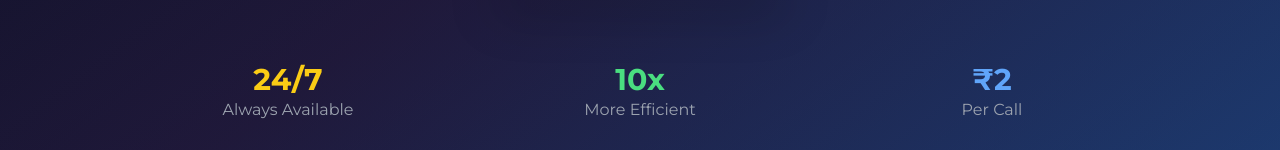
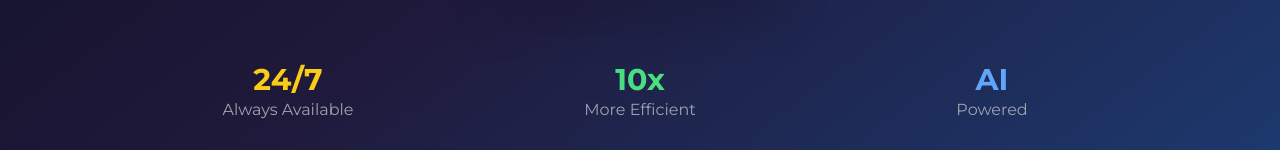
Before and after one commit to KunaalNaik/ai-mastermind-accelerator, a React (Vite) app: page /voice-agent in a window 1280 px wide. Shown: the part 650-800 px from the top of the page. Built offline with nearby package versions, Linux system fonts and the light colour scheme.

Commit message:
Remove pricing details
Remove the "₹2 per call" text from the Voice Agent page.

```diff
--- a/src/components/VoiceAgentHero.tsx
+++ b/src/components/VoiceAgentHero.tsx
@@ -66,8 +66,8 @@ export const VoiceAgentHero = () => {
               <div className="text-gray-400 transition-all duration-300 group-hover:text-gray-300">More Efficient</div>
             </div>
             <div className="transform hover:scale-110 transition-all duration-500 cursor-pointer group animate-fade-in" style={{ animationDelay: '1.2s' }}>
-              <div className="text-3xl font-bold text-blue-400 transition-all duration-300 group-hover:text-blue-300">₹2</div>
-              <div className="text-gray-400 transition-all duration-300 group-hover:text-gray-300">Per Call</div>
+              <div className="text-3xl font-bold text-blue-400 transition-all duration-300 group-hover:text-blue-300">AI</div>
+              <div className="text-gray-400 transition-all duration-300 group-hover:text-gray-300">Powered</div>
             </div>
           </div>
         </div>
```
